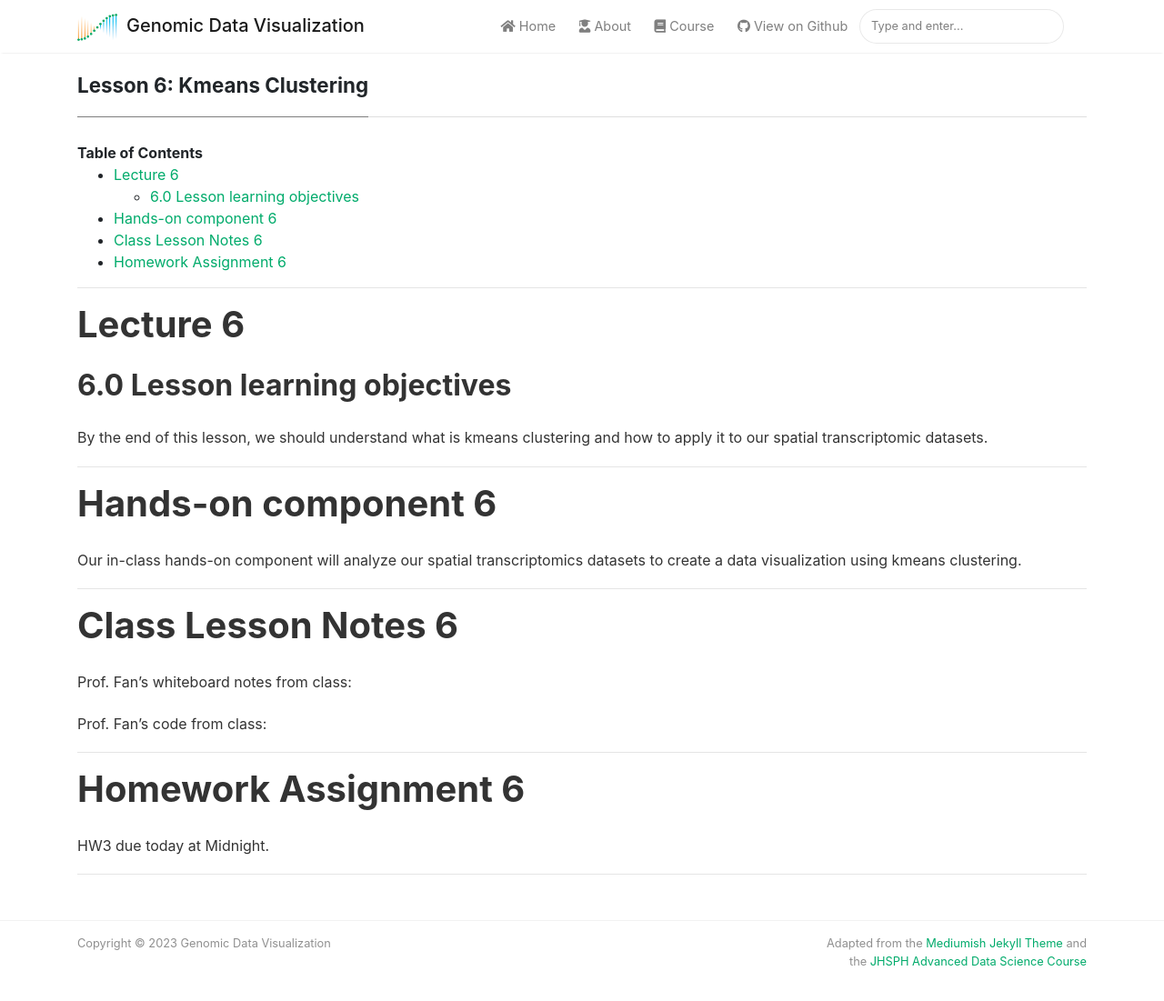
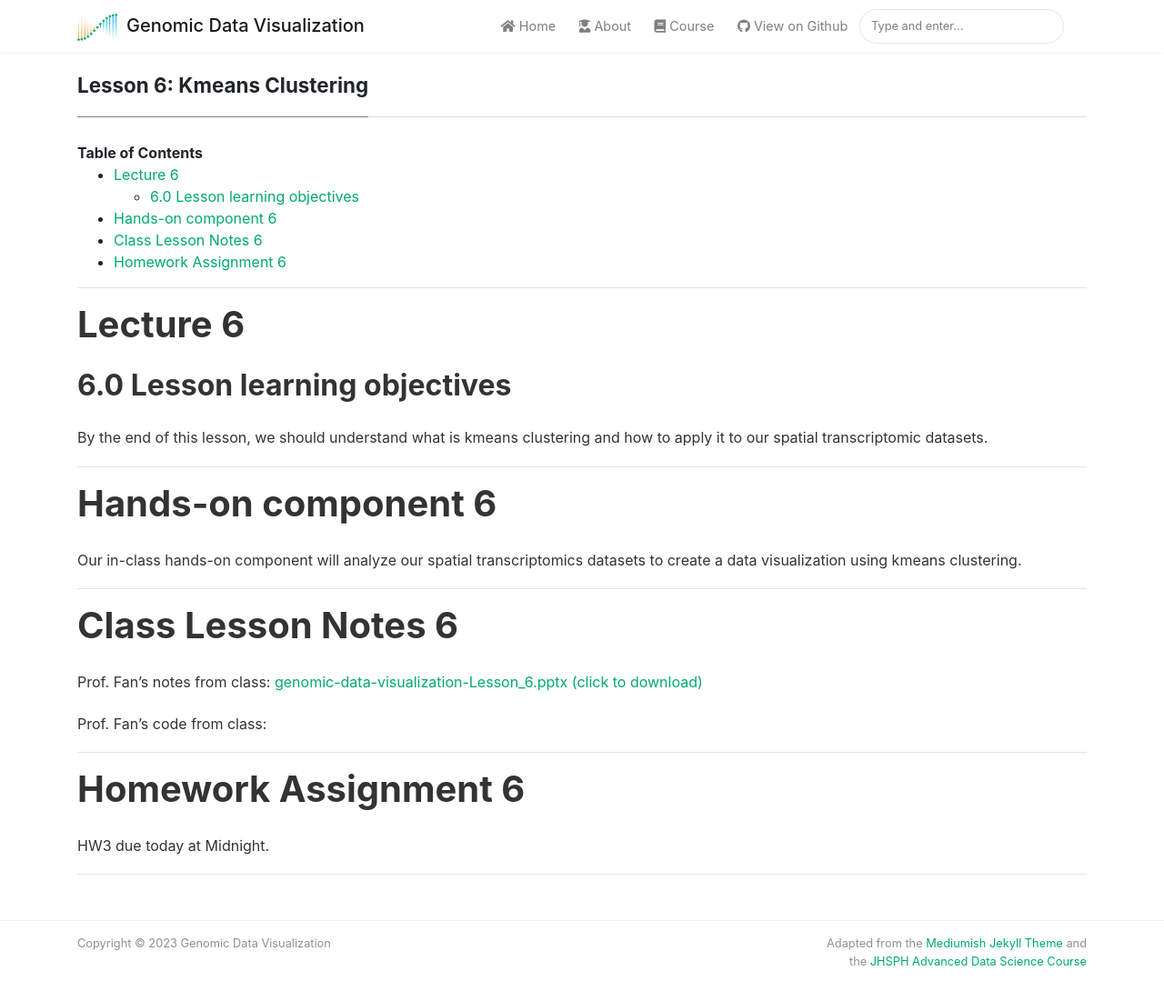
Before and after one commit to JEFworks-Lab/genomic-data-visualization-2023, a Jekyll site: the page built from _course/6-kmeans.md, in a window 1280 px wide and 1141 px high. Shown: the top 1101 px of the window at 91% size. Built offline with Jekyll 4.4.1, drawn with Linux system fonts in a browser that asks for light colours; nearby versions of some CDN libraries.

Commit message:
lesson 6 ppt

```diff
--- a/_course/6-kmeans.md
+++ b/_course/6-kmeans.md
@@ -20,7 +20,7 @@
 
 # Class Lesson Notes 6
 
-Prof. Fan’s whiteboard notes from class:
+Prof. Fan’s notes from class: [genomic-data-visualization-Lesson_6.pptx (click to download)]({{ site.baseurl }}/resources/notes/genomic-data-visualization-Lesson_6.pptx)
 
 Prof. Fan’s code from class:
 
```
Also changed, not shown: 1 other file.
